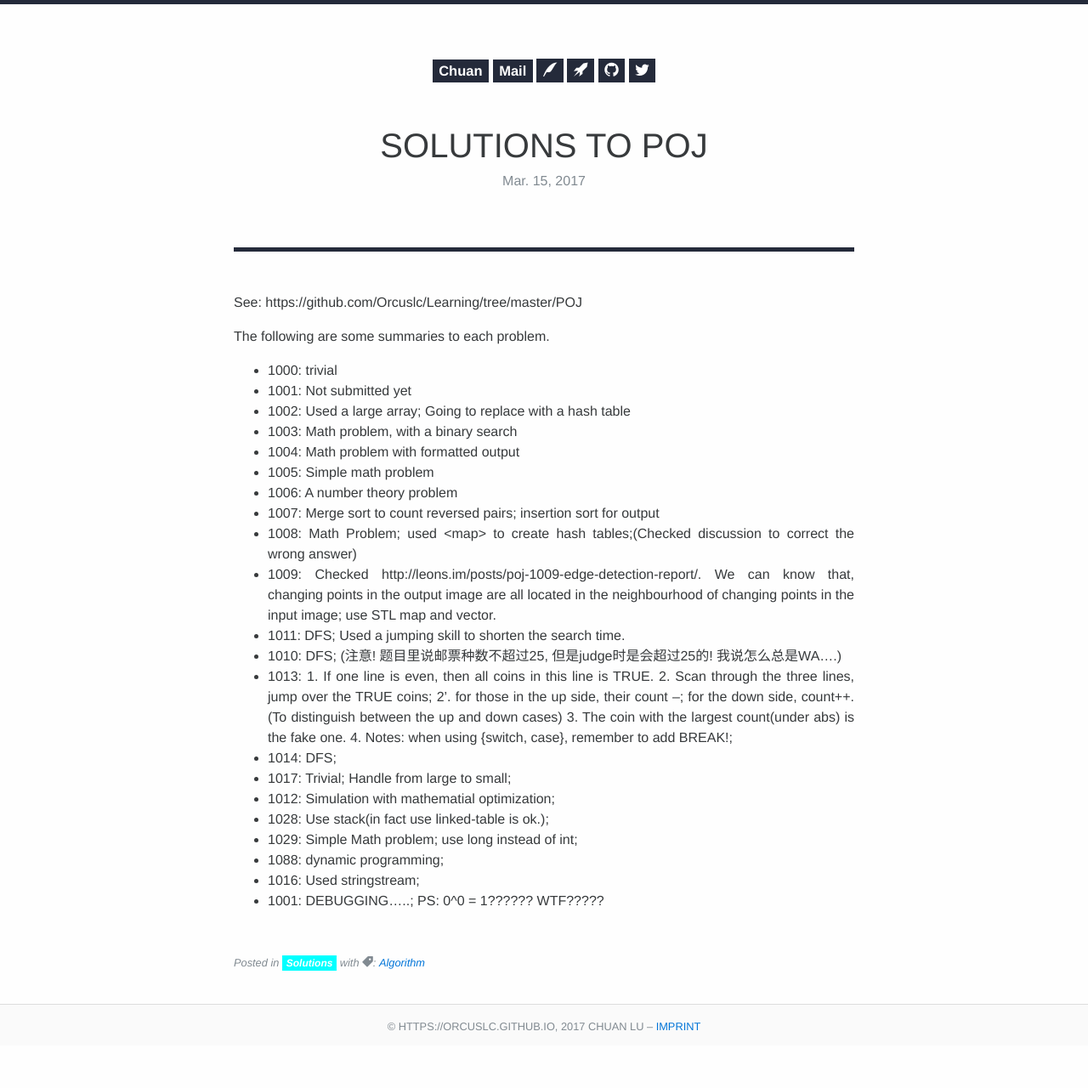
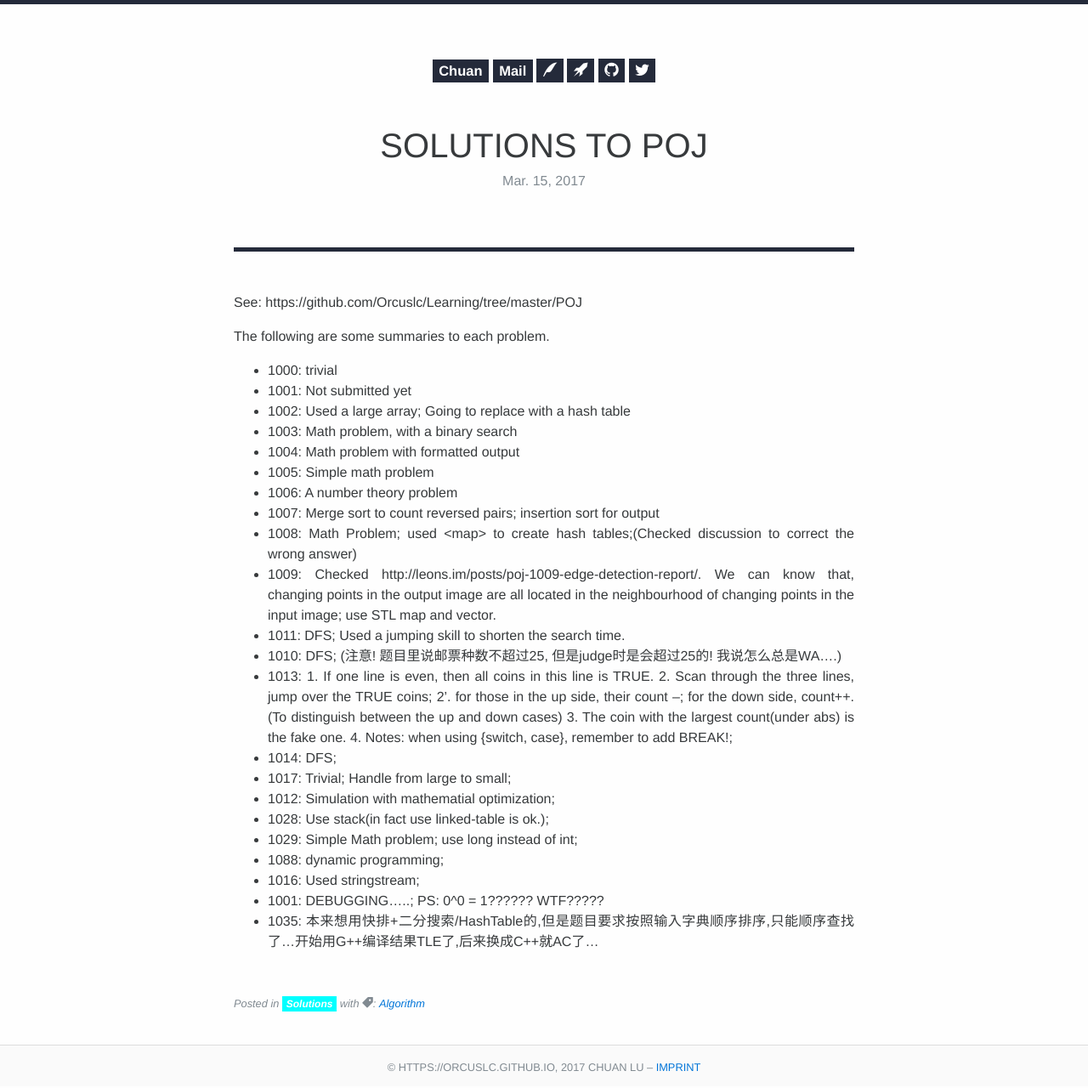
Before and after one commit to Orcuslc/blog.io, a Jekyll site: the page built from _posts/2017-03-15-Solutions-to-POJ.md, in a window 1280 px wide. Shown: the whole page at 85% size. Built offline with Jekyll 4.4.1, drawn with Linux system fonts in a browser that asks for light colours; some web fonts are replaced; before the commit the page ends 1232 px from its top, so only the background shows below that.

Commit message:
add poj 1035

```diff
--- a/_posts/2017-03-15-Solutions-to-POJ.md
+++ b/_posts/2017-03-15-Solutions-to-POJ.md
@@ -34,3 +34,4 @@ The following are some summaries to each problem.
 -  1088: dynamic programming;
 -  1016: Used stringstream;
 -  1001: DEBUGGING.....; PS: 0^0 = 1?????? WTF?????
+-  1035: 本来想用快排+二分搜索/HashTable的,但是题目要求按照输入字典顺序排序,只能顺序查找了...开始用G++编译结果TLE了,后来换成C++就AC了...
```
